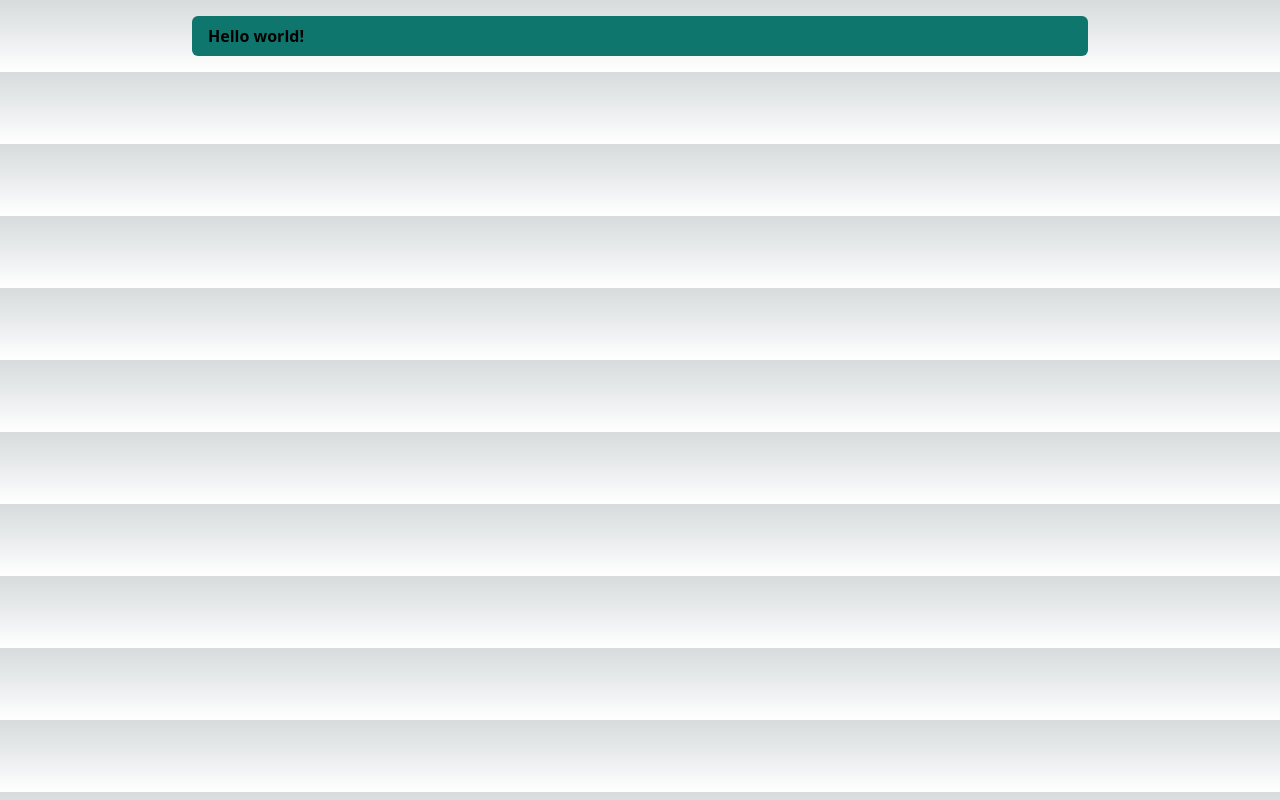
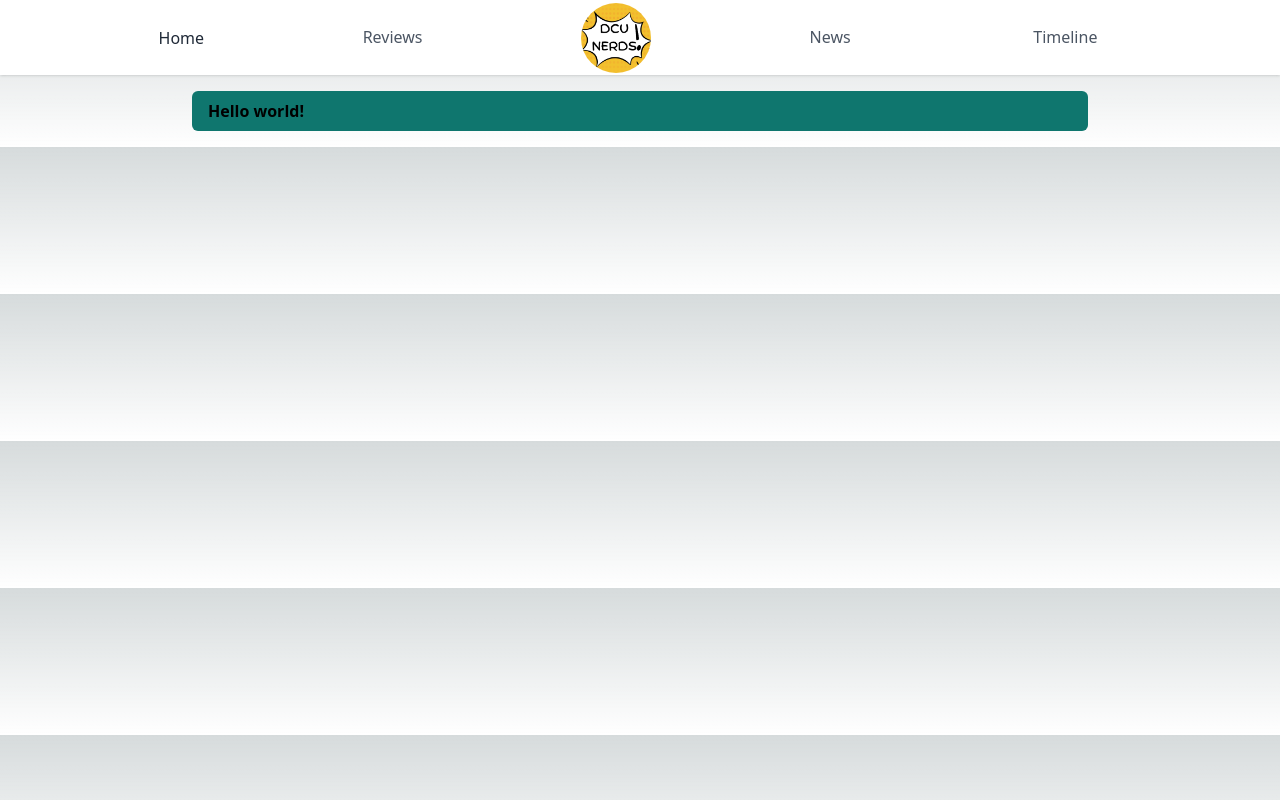
Before and after one commit to ZacharyJohn1/dcunerd, a Next.js app: page / in a window 1280 px wide. Built offline with nearby package versions, Linux system fonts and the light colour scheme.

Commit message:
Navbar implemented with minimal styling

```diff
--- a/app/layout.tsx
+++ b/app/layout.tsx
@@ -1,9 +1,9 @@
-import './globals.css'
+import "./globals.css";
 
 export default function RootLayout({
   children,
 }: {
-  children: React.ReactNode
+  children: React.ReactNode;
 }) {
   return (
     <html lang="en">
@@ -12,7 +12,43 @@ export default function RootLayout({
         head.tsx. Find out more at https://beta.nextjs.org/docs/api-reference/file-conventions/head
       */}
       <head />
-      <body>{children}</body>
+
+      <body>
+        <nav className="bg-white shadow dark:bg-gray-800 w-full h-[75px]">
+          <div className="container flex items-center justify-evenly p-6 mx-auto text-gray-600 dark:text-gray-300 h-[75px]">
+            <a href="#" className="text-gray-800 dark:text-gray-200">
+              Home
+            </a>
+
+            <a
+              href="#"
+              className="border-b-2 border-transparent hover:text-gray-800 dark:hover:text-gray-200 mx-1.5 sm:mx-6"
+            >
+              Reviews
+            </a>
+            <a href="#">
+              <img
+                src="mainlogo.png"
+                className="rounded-full w-[70px] h-[70px]"
+              />
+            </a>
+            <a
+              href="#"
+              className="border-b-2 border-transparent hover:text-gray-800 dark:hover:text-gray-200 mx-1.5 sm:mx-6"
+            >
+              News
+            </a>
+
+            <a
+              href="#"
+              className="border-b-2 border-transparent hover:text-gray-800 dark:hover:text-gray-200 mx-1.5 sm:mx-6"
+            >
+              Timeline
+            </a>
+          </div>
+        </nav>
+        {children}
+      </body>
     </html>
-  )
+  );
 }
```
Also changed, not shown: public/mainlogo.png (added).
